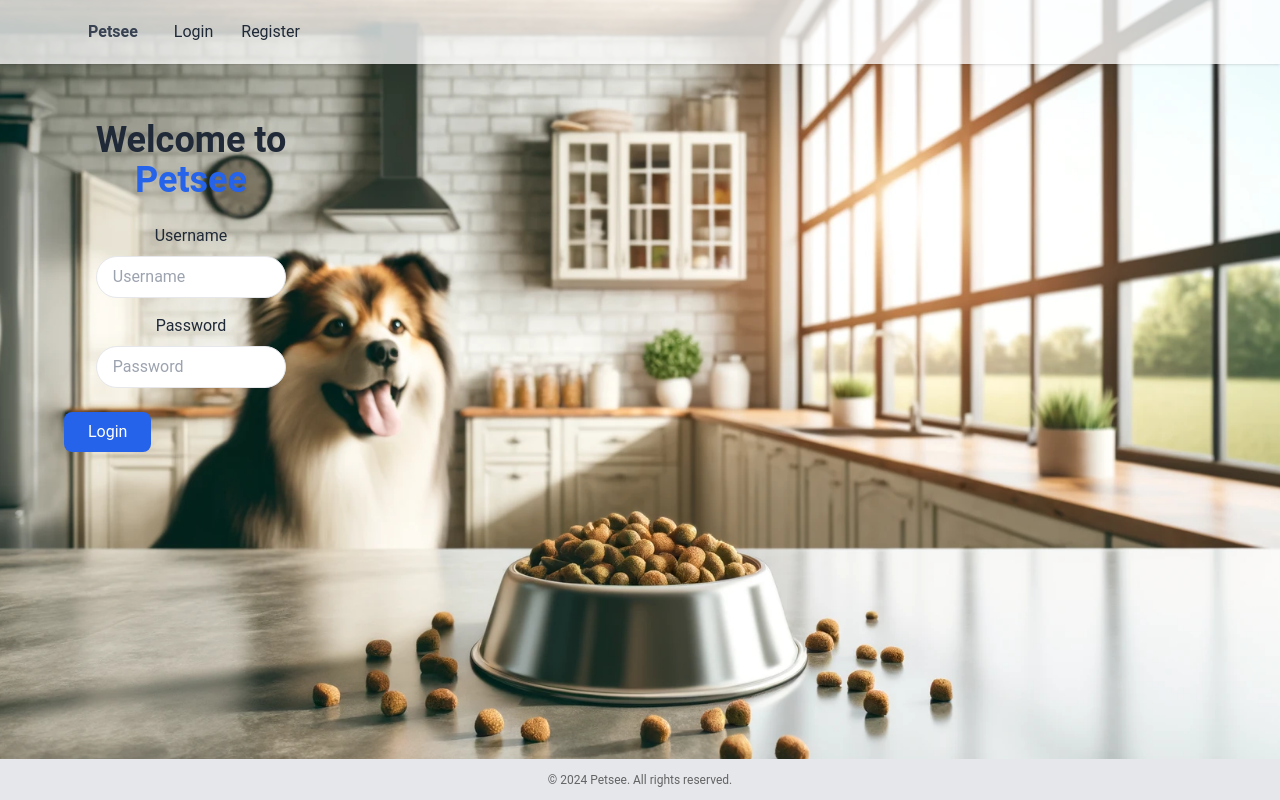
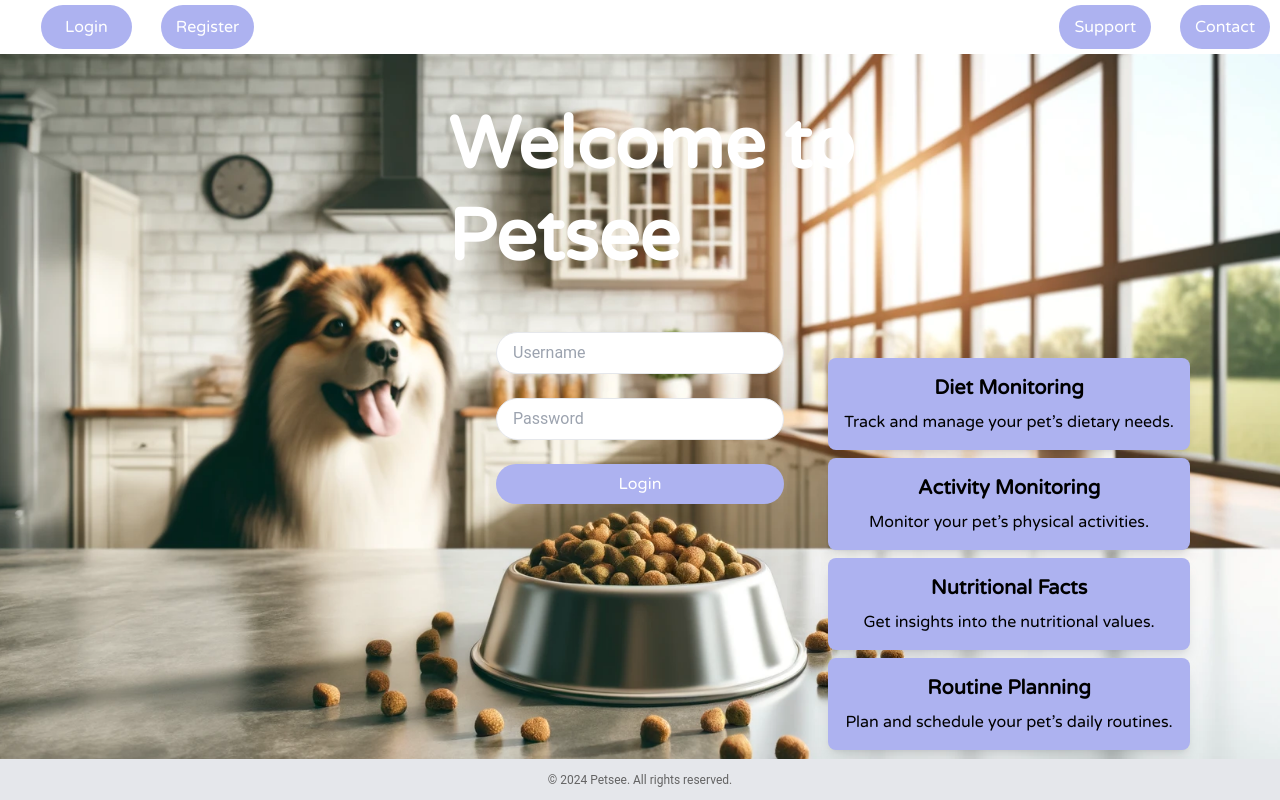
Before and after one commit to QuantomErik/Petsee-Pet-Monitor, a React (Vite) app: page /login in a window 1280 px wide. Built offline with nearby package versions, Linux system fonts and the light colour scheme.

Commit message:
Add descrition cards.

```diff
--- a/index.html
+++ b/index.html
@@ -5,6 +5,11 @@
     <link rel="icon" type="image/svg+xml" href="/vite.svg" />
     <meta name="viewport" content="width=device-width, initial-scale=1.0" />
     <title>Petsee</title>
+
+    <link rel="preconnect" href="https://fonts.googleapis.com">
+<link rel="preconnect" href="https://fonts.gstatic.com" crossorigin>
+<link href="https://fonts.googleapis.com/css2?family=Varela+Round&display=swap" rel="stylesheet">
+
   </head>
   <body>
     <div id="root"></div>
--- a/src/App.css
+++ b/src/App.css
@@ -100,3 +100,112 @@ footer {
   bottom: 0;
   width: 100%;
 }
+
+.petsee-text {
+  text-align: left;
+  margin-top: 20px;
+  margin-bottom: 50px;
+}
+
+/* .rounded-text {
+  font-family: 'Roboto', sans-serif;
+  font-weight: bold;
+} */
+
+.varela-round-regular {
+  font-family: "Varela Round", sans-serif;
+  font-weight: 400;
+  font-style: normal;
+}
+
+.home-background {
+  height: 100vh;
+  background: linear-gradient(
+    to bottom,
+    #f7fafc 33%,
+    #d4ebe8 33%
+  )
+}
+
+/* App.css */
+.contact-background {
+  background-color: rgb(243, 239, 239);
+  height: 100vh;
+}
+
+.support-background {
+  background-color: rgb(243, 239, 239);
+  height: 100vh;
+}
+
+.register-background {
+  background-color: rgb(243, 239, 239);
+  height: 100vh;
+}
+
+/* App.css */
+
+.nav-link {
+  display: inline-block;
+  padding: 10px 15px;
+  margin: 5px 25px;
+  background-color: #adb2f0;
+  color: white;
+  border-radius: 50px;
+  text-decoration: none;
+  transition: background-color 0.3s, transform 0.2s;
+  font-family: 'Varela Round', sans-serif;
+}
+
+.nav-link:hover {
+  background-color: #e043f5;
+  transform: scale(1.1);
+  color: #fff;
+}
+
+.right-nav-links {
+  margin-right: 10px;
+}
+
+/* .login-button {
+  background-color: #adb2f0;
+} */
+
+.card {
+  background-color: #adb2f0;
+  border-radius: 8px;
+  padding: 16px;
+  margin: 8px;
+  box-shadow: 0px 0px 10px rgba(0, 0, 0, 0.1);
+  color: black;
+
+}
+
+.card-title {
+  font-size: 20px;
+  font-weight: bold;
+  margin-bottom: 8px;
+}
+
+.card-description {
+  font-size: 16px;
+
+}
+
+/* .login-background {
+  position: relative;
+} */
+
+.feature-cards-container {
+  max-width: 500px;
+  margin-right: 50px;
+  margin-bottom: 10px;
+  /* background-color: #adb2f0; */
+}
+
+/* .feature-card {
+  background-color: rgb(38, 44, 119);
+  padding: 10px;
+  border-radius: 8px;
+  margin-bottom: 10px;
+} */
--- a/src/App.jsx
+++ b/src/App.jsx
@@ -3,6 +3,8 @@ import React, { useState } from 'react'
 import Login from './components/Login'
 import Register from './components/Register'
 import Homepage from './components/Homepage'
+import Support from './components/Support'
+import Contact from './components/Contact'
 import { BrowserRouter as Router, Routes, Route, Link, Navigate } from 'react-router-dom'
 import { useEffect } from 'react';
 import './App.css'
@@ -32,30 +34,37 @@ const App = () => {
 
 
 <div className="full-screen-background text-gray-800">  {/* Changed class here */}
-        <nav className="bg-white bg-opacity-75 shadow">
+        <nav className="bg-white">
 
 
-          <div className="max-w-6xl mx-auto px-4">
+          <div className="">
             <div className="flex justify-between">
               <div className="flex space-x-4">
                 {/* Logo and application name */}
                 <div>
-                  <a href="/" className="flex items-center py-5 px-2 text-gray-700 hover:text-gray-900">
+                  {/* <a href="/" className="flex items-center py-5 px-2 text-gray-700 hover:text-gray-900">
                     <span className="font-bold">Petsee</span>
-                  </a>
+                  </a> */}
                 </div>
                 {/* Primary Nav */}
                 <div className="hidden md:flex items-center space-x-1">
                   {isAuthenticated ? (
-                    <a href="/" onClick={handleLogout} className="py-5 px-3 text-gray-700 hover:text-gray-900">Logout</a>
+                    <a href="/" onClick={handleLogout} className="nav-link">Logout</a>
                   ) : (
                     <>
-                      <Link to="/login" className="py-5 px-3">Login</Link>
-                      <Link to="/register" className="py-5 px-3">Register</Link>
+                      <Link to="/login" className="nav-link px-6">Login</Link>
+                      <Link to="/register" className="nav-link">Register</Link>
                     </>
                   )}
                 </div>
               </div>
+
+{/* Right-aligned links */}
+<div className="hidden md:flex items-center space-x-1 right-nav-links">
+        <Link to="/support" className="nav-link">Support</Link>
+        <Link to="/contact" className="nav-link">Contact</Link>
+      </div>
+
             </div>
           </div>
         </nav>
@@ -64,6 +73,11 @@ const App = () => {
         <Route path="/login" element={!isAuthenticated ? <Login onLoginSuccess={handleLoginSuccess} /> : <Navigate replace to="/home" />} />
           <Route path="/register" element={!isAuthenticated ? <Register /> : <Navigate replace to="/home" />} />
           <Route path="/home" element={isAuthenticated ? <Homepage /> : <Navigate replace to="/login" />} />
+
+
+          <Route path="/support" element={<Support />} />
+          <Route path="/contact" element={<Contact />} />
+
           <Route path="/" element={<Navigate replace to={isAuthenticated ? "/home" : "/login"} />} />
           {/* <Route path="/login" element={isAuthenticated ? <Navigate replace to="/" /> : <Login onLoginSuccess={handleLoginSuccess} />} />
           <Route path="/register" element={isAuthenticated ? <Navigate replace to="/" /> : <Register />} />
--- /dev/null
+++ b/src/components/Contact.jsx
@@ -0,0 +1,12 @@
+import React from 'react';
+
+const Contact = () => {
+  return (
+    <div className="contact-background">
+      <h1>Contact Page</h1>
+      <p>This is the Contact page content.</p>
+    </div>
+  )
+}
+
+export default Contact;
--- /dev/null
+++ b/src/components/FeatureCard.jsx
@@ -0,0 +1,18 @@
+// src/components/FeatureCard.jsx
+import React from 'react';
+
+const FeatureCard = ({ title, description, icon }) => {
+    return (
+        <div className="card shadow-lg rounded-lg p-4">
+            <div className="card-icon">
+                {icon}
+            </div>
+            <div className="card-content">
+                <h3 className="card-title text-xl font-semibold">{title}</h3>
+                <p className="card-description">{description}</p>
+            </div>
+        </div>
+    );
+}
+
+export default FeatureCard;
--- a/src/components/Homepage.jsx
+++ b/src/components/Homepage.jsx
@@ -3,11 +3,11 @@ import React from 'react';
 
 const Homepage = ({ onLogout }) => {
   return (
-    <div>
+    <div className="home-background">
       <h1>Welcome to the Homepage!</h1>
       {/* <button onClick={onLogout}>Logout</button> */}
     </div>
-  );
-};
+  )
+}
 
 export default Homepage;
--- a/src/components/Login.jsx
+++ b/src/components/Login.jsx
@@ -2,12 +2,22 @@
 import React, { useState } from 'react'
 import PropTypes from 'prop-types'
 /* import backgroundImage from '../images/background.webp' */
+import FeatureCard from './FeatureCard'
 
 
 // Add props parameter to your Login function
 const Login = (props) => {
-    const [username, setUsername] = useState('');
-    const [password, setPassword] = useState('');
+    const [username, setUsername] = useState('')
+    const [password, setPassword] = useState('')
+    const [flashMessage, setFlashMessage] = useState('')
+    const [showFlash, setShowFlash] = useState(false)
+
+     const features = [
+        { title: 'Diet Monitoring', description: 'Track and manage your pet’s dietary needs.' },
+        { title: 'Activity Monitoring', description: 'Monitor your pet’s physical activities.' },
+        { title: 'Nutritional Facts', description: 'Get insights into the nutritional values.' },
+        { title: 'Routine Planning', description: 'Plan and schedule your pet’s daily routines.' }
+    ]
 
     async function loginUser(credentials) {
         const response = await fetch('http://localhost:3000/api/login', {
@@ -15,22 +25,34 @@ const Login = (props) => {
             headers: { 'Content-Type': 'application/json' },
             body: JSON.stringify(credentials),
         });
-        if (!response.ok) {
-            throw new Error('Login failed');
+        if (response.ok) {
+            return response.json()
+        } else {
+            const errorData = await response.json()
+            // Here you should handle different error types based on your API response
+            if (response.status === 401) {
+                setFlashMessage('Incorrect password')
+            } else if (response.status === 404) {
+                setFlashMessage("The username doesn't exist")
+            } else {
+                setFlashMessage('Invalid login')
+            }
+            setShowFlash(true);
+            return Promise.reject(errorData);
         }
-        return response.json();
     }
 
     const handleSubmit = async (event) => {
-        event.preventDefault();
+        event.preventDefault()
+        setShowFlash(false)
         try {
-            const data = await loginUser({ username, password });
+            const data = await loginUser({ username, password })
             console.log('Login successful:', data);
             localStorage.setItem('token', data.accessToken) // Store the token
             // Call the onLoginSuccess function passed as a prop
             props.onLoginSuccess();
         } catch (error) {
-            console.error('Login error:', error);
+            console.error('Login error:', error)
         }
     }
 
@@ -43,34 +65,37 @@ const Login = (props) => {
 
     return (
 
+<div className="login-background flex flex-col overflow-hidden">
+            <div className="login-container mx-auto my-auto">
 
-
-             <div className="login-background flex min-h-screen overflow-hidden">
-        <div className="login-container">
+             {/* <div className="login-background flex min-h-screen overflow-hidden">
+        <div className="login-container"> */}
 
 
             <div className="px-8 py-6 w-full max-w-md"> {/* Control the width of the form here */}
             <div className="text-center mb-6">
-                        <h3 className="text-4xl font-bold">Welcome to</h3>
-                        <h3 className="text-4xl font-bold text-blue-600">Petsee</h3>
+                        <h3 className="text-7xl font-bold text-white varela-round-regular whitespace-nowrap">Welcome to</h3>
+                        <h3 className="text-7xl font-bold text-white petsee-text varela-round-regular">Petsee</h3>
                         </div>
+
+                        {showFlash && <div className="flash-message text-red-500">{flashMessage}</div>}
                 <form onSubmit={handleSubmit}>
                     <div className="mt-4">
-                        <label className="block" htmlFor="username">Username</label>
+                        {/* <label className="block" htmlFor="username">Username</label> */}
                         <input type="text" placeholder="Username"
                                className="w-3/4 px-4 py-2 mt-2 border rounded-full focus:outline-none focus:ring-1 focus:ring-blue-600"
                                value={username} onChange={e => setUsername(e.target.value)} />
                     </div>
 
                     <div className="mt-4">
-                        <label className="block">Password</label>
+                        {/* <label className="block">Password</label> */}
                         <input type="password" placeholder="Password"
                                className="w-3/4 px-4 py-2 mt-2 border rounded-full focus:outline-none focus:ring-1 focus:ring-blue-600"
                                value={password} onChange={e => setPassword(e.target.value)} />
                     </div>
 
-                    <div className="flex justify-start mt-6">
-                        <button type="submit" className="px-6 py-2 text-white bg-blue-600 rounded-lg hover:bg-blue-900">
+                    <div className="mt-4">
+                        <button type="submit" className="w-3/4 px-4 py-2 mt-2 text-white nav-link">
                             Login
                         </button>
                     </div>
@@ -79,73 +104,20 @@ const Login = (props) => {
         </div>
 
 
+        <div className="feature-cards-container absolute bottom-0 right-0 p-8">
+            <div className="feature-cards varela-round-regular">
+                {features.map((feature, index) => (
+                    <FeatureCard key={index} title={feature.title} description={feature.description} />
+                ))}
+            </div>
+        </div>
+
     </div>
-);
-};
-        {/* <div className="flex items-center justify-center min-h-screen bg-gray-100">
-        <div className="px-8 py-6 mt-4 text-left bg-white shadow-lg">
-          <h3 className="text-2xl font-bold text-center">Welcome to Petsee</h3>
-          <form onSubmit={handleSubmit}>
-            <div className="mt-4">
-              <div>
-                <label className="block" htmlFor="username">Username</label>
-                <input type="text" placeholder="Username"
-                  className="w-full px-4 py-2 mt-2 border rounded-md focus:outline-none focus:ring-1 focus:ring-blue-600"
-                  value={username} onChange={e => setUsername(e.target.value)} />
-              </div>
-              <div className="mt-4">
-                <label className="block">Password</label>
-                <input type="password" placeholder="Password"
-                  className="w-full px-4 py-2 mt-2 border rounded-md focus:outline-none focus:ring-1 focus:ring-blue-600"
-                  value={password} onChange={e => setPassword(e.target.value)} />
-              </div>
-              <div className="flex items-baseline justify-between">
-                <button type="submit" className="px-6 py-2 mt-4 text-white bg-blue-600 rounded-lg hover:bg-blue-900">Login</button>
-              </div>
-            </div>
-          </form>
-        </div>
-      </div>
-    );
-  }; */}
-       /*  <div className="max-w-sm mx-auto mt-10">
-            <h2 className="text-2xl font-semibold mb-6 text-center">Login</h2>
-            <form onSubmit={handleSubmit} className="bg-white shadow-md rounded px-8 pt-6 pb-8 mb-4">
-                <div className="mb-4">
-                    <label htmlFor="username" className="block text-gray-700 text-sm font-bold mb-2">
-                        Username
-                    </label>
-                    <input
-                        type="text"
-                        id="username"
-                        value={username}
-                        onChange={e => setUsername(e.target.value)}
-                        className="shadow appearance-none border rounded w-full py-2 px-3 text-gray-700 leading-tight focus:outline-none focus:shadow-outline"
-                        placeholder="Username"
-                    />
-                </div>
-                <div className="mb-6">
-                    <label htmlFor="password" className="block text-gray-700 text-sm font-bold mb-2">
-                        Password
-                    </label>
-                    <input
-                        type="password"
-                        id="password"
-                        value={password}
-                        onChange={e => setPassword(e.target.value)}
-                        className="shadow appearance-none border rounded w-full py-2 px-3 text-gray-700 mb-3 leading-tight focus:outline-none focus:shadow-outline"
-                        placeholder="******************"
-                    />
-                </div>
-                <div className="flex items-center justify-between">
-                    <button type="submit" className="bg-blue-500 hover:bg-blue-700 text-white font-bold py-2 px-4 rounded focus:outline-none focus:shadow-outline">
-                        Sign In
-                    </button>
-                </div>
-            </form>
-        </div>
-    );
-}; */
+
+
+)
+}
+
 
 Login.propTypes = {
     onLoginSuccess: PropTypes.func.isRequired,
--- a/src/components/Register.jsx
+++ b/src/components/Register.jsx
@@ -48,6 +48,7 @@ const Register = () => {
 
 
     return (
+
         <div className="max-w-sm mx-auto mt-10">
             <h2 className="text-2xl font-semibold mb-6 text-center">Register</h2>
             <form onSubmit={handleSubmit} className="bg-white shadow-md rounded px-8 pt-6 pb-8 mb-4">
@@ -97,6 +98,7 @@ const Register = () => {
                 </div>
             </form>
         </div>
+
     );
 };
 
--- /dev/null
+++ b/src/components/Support.jsx
@@ -0,0 +1,12 @@
+import React from 'react'
+
+const Support = () => {
+  return (
+    <div className="support-background">
+      <h1>Support Page</h1>
+      <p>This is the Support page content.</p>
+    </div>
+  )
+}
+
+export default Support;
```
Also changed, not shown: src/controllers/LoginController.js (+4 -4 lines).
